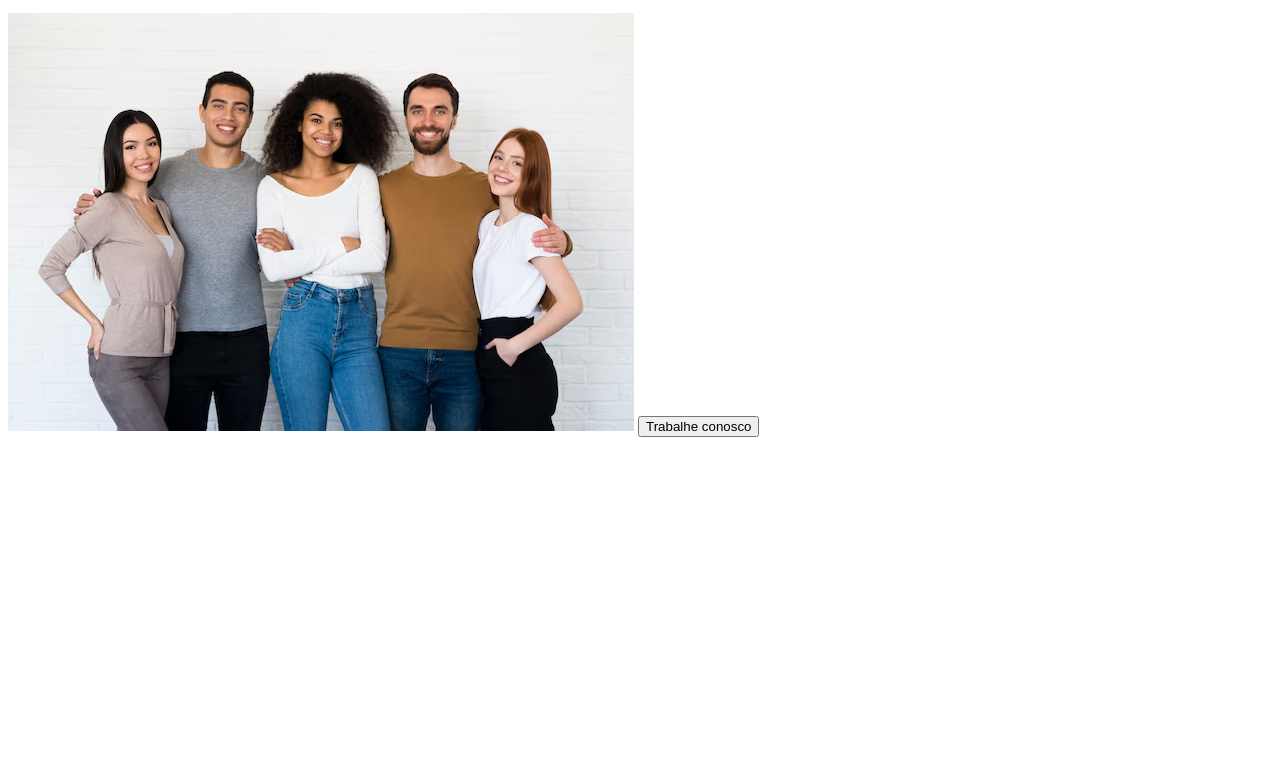
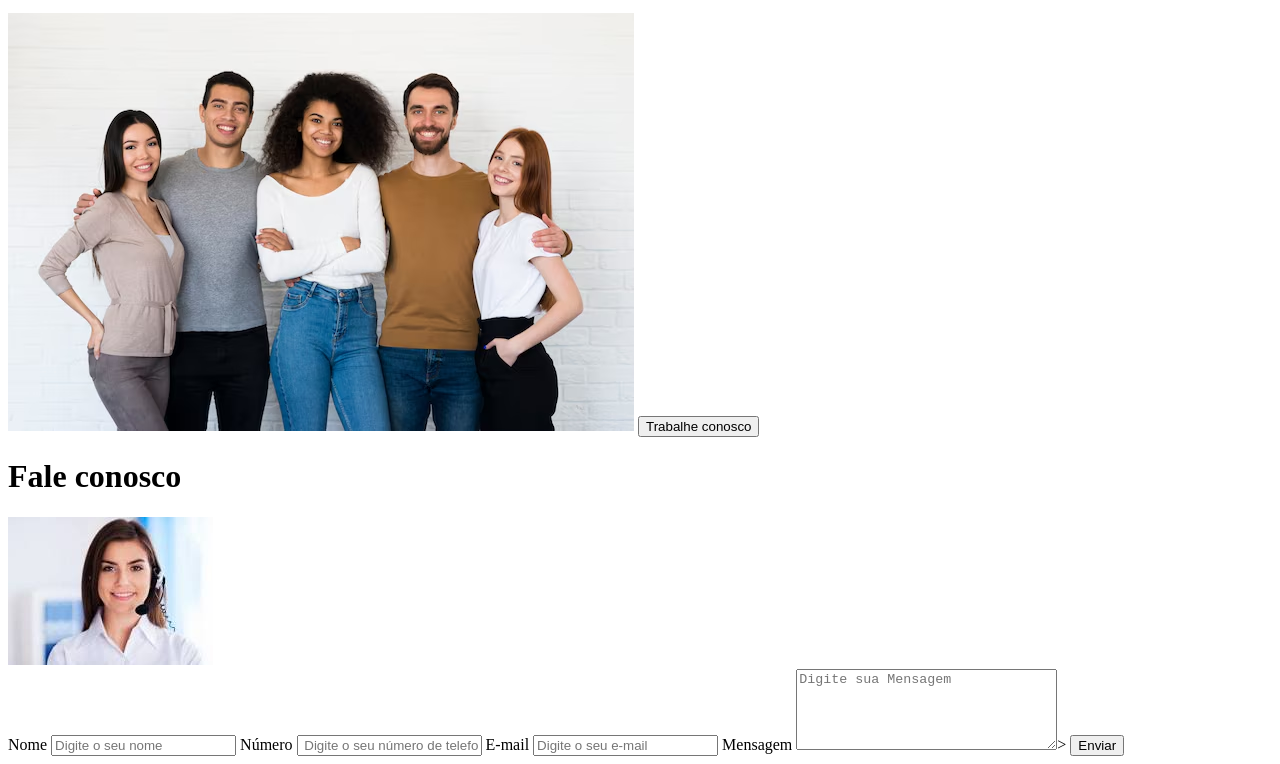
Before and after one commit to vinixiusBR/Site-Grupo-Talentos, a plain HTML site: page index.html in a window 1280 px wide. Shown: the part 3177-3941 px from the top of the page. Before the commit the page ends 3622 px from the top, so only its background shows below. Drawn offline with Linux system fonts and the light colour scheme.

Commit message:
Formulário do fale conosco criado

```diff
--- a/index.html
+++ b/index.html
@@ -73,6 +73,32 @@
         <img src="fototrcn.avif" alt="foto trabalhe conosco">
 
         <button>Trabalhe conosco</button>
+    </div> <!--div CONTAIENER3 (TRABALHE CONOSCO, FINALIZA AQUI)-->
+
+    <div class="container4">
+
+        <h1>Fale conosco</h1>
+
+        <img src="operadora.jpg" alt="Foto de atendente">
+
+        <form id="contact-form" action="https://api.staticforms.xyz/submit" method="post" onsubmit="handleSubmit(event)">
+
+            <label>Nome</label>
+            <input type="text" name="name" placeholder="Digite o seu nome" required>
+
+            <label>Número</label>
+            <input type="text" name="phone" placeholder=" Digite o seu número de telefone" required>
+
+            <label>E-mail</label>
+            <input type="email" placeholder="Digite o seu e-mail" required>
+
+            <label>Mensagem</label>
+            <textarea name="message" cols="30" rows="5" placeholder="Digite sua Mensagem" required></textarea>>
+            <button type="submit">Enviar</button>
+
+            <input type="hidden" name="accessKey" value="2db98bc7-c581-494a-8390-7f39ea39c336">
+            <input type="hidden" name="redirectTo" value="https://grupotalentos.com.br/">
+        </form>
 
 
 
```
Also changed, not shown: operadora.jpg (added).
